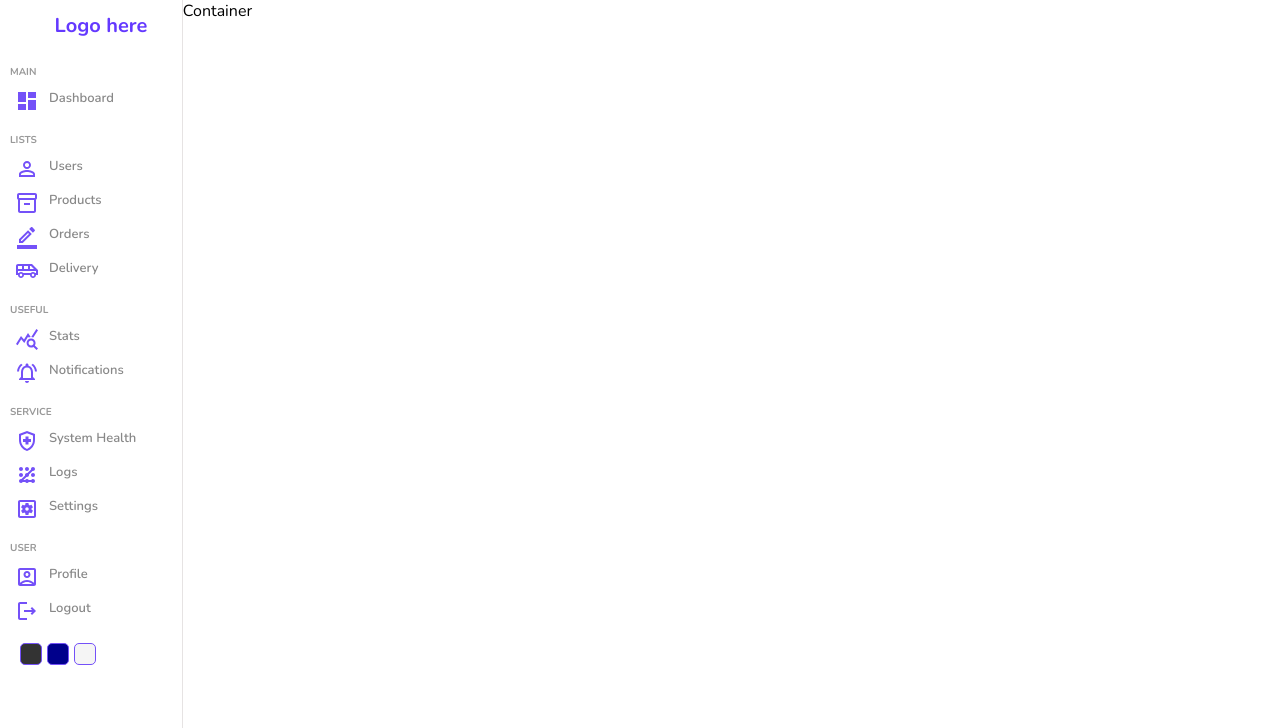
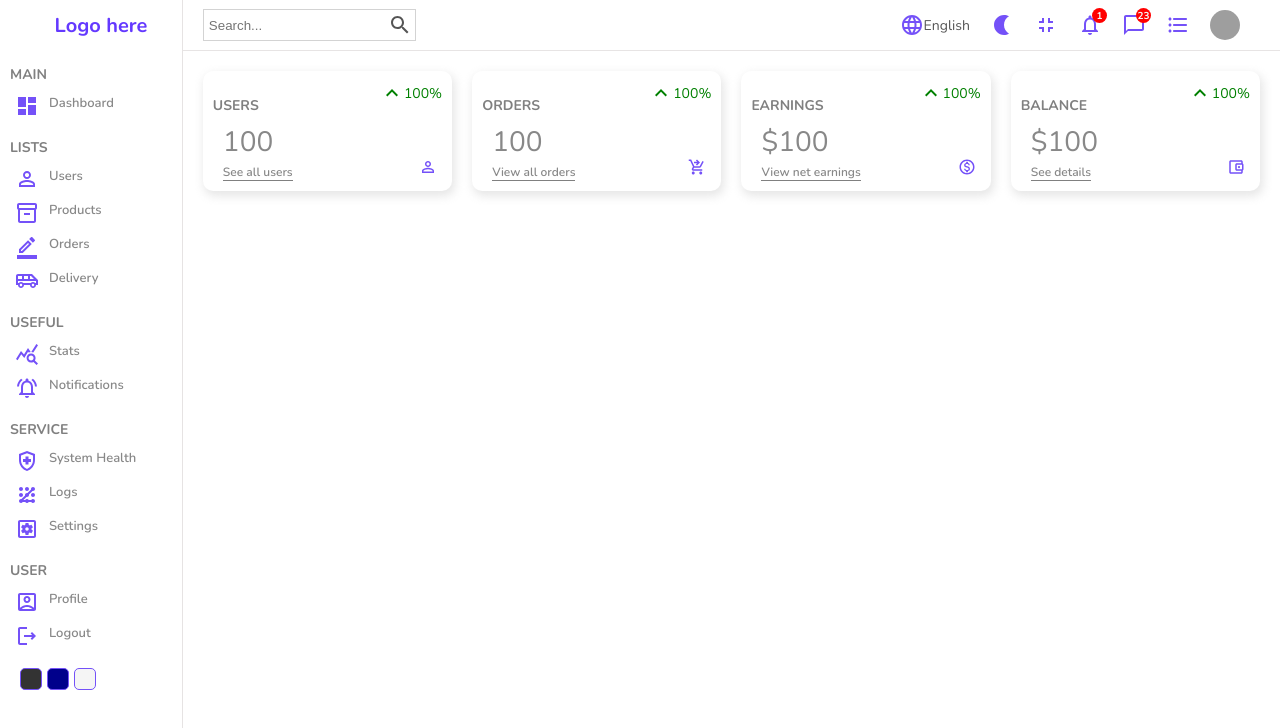
Before and after one commit to AlexDent42/react-admin, a React (Create React App) app: page / in a window 1280 px wide. Shown: the top 728 px of the page. Built offline with nearby package versions, Linux system fonts and the light colour scheme; grey boxes are pictures that could not be loaded.

Commit message:
top charts finished

```diff
--- a/src/components/navbar/Navbar.jsx
+++ b/src/components/navbar/Navbar.jsx
@@ -1,9 +1,51 @@
 import React from 'react'
 import './navbar.css'
+import SearchIcon from '@mui/icons-material/Search';
+import LanguageIcon from '@mui/icons-material/Language';
+import NightlightIcon from '@mui/icons-material/Nightlight';
+import FullscreenExitIcon from '@mui/icons-material/FullscreenExit';
+import NotificationsNoneIcon from '@mui/icons-material/NotificationsNone';
+import ChatBubbleOutlineIcon from '@mui/icons-material/ChatBubbleOutline';
+import FormatListBulletedRoundedIcon from '@mui/icons-material/FormatListBulletedRounded';
 
 const Navbar = () => {
   return (
-    <div>Navbar</div>
+    <div className="navbar">
+      <div className="wrapper">
+        <div className="search">
+          <input type="text" placeholder='Search...' />
+          <SearchIcon/>
+        </div>
+          <div className="items">
+            <div className="item">
+              <LanguageIcon className="icon"/>
+              English
+            </div>
+            <div className="item">
+              <NightlightIcon className="icon"/>
+            </div>
+            <div className="item">
+              <FullscreenExitIcon className="icon"/>
+              </div>
+              <div className="item">
+              <NotificationsNoneIcon className="icon"/>
+              <div className="counter">1</div>
+
+              </div>
+              <div className="item">
+              <ChatBubbleOutlineIcon className="icon"/>
+              <div className="counter">23</div>
+              </div>
+              <div className="item">
+              <FormatListBulletedRoundedIcon className="icon"/>
+              </div>
+              <div className="item">
+              <img src="https://images.pexels.com/photos/941693/pexels-photo-941693.jpeg" alt="" className='avatar'/>
+              </div>
+          </div>
+
+      </div>
+    </div>
   )
 }
 
--- a/src/components/navbar/navbar.css
+++ b/src/components/navbar/navbar.css
@@ -0,0 +1,71 @@
+.navbar {
+    height: 50px;
+    border-bottom:0.5px solid rgb(231,228,228);
+    display: flex;
+    align-items: center;
+    font-size: 14px;
+    color:#555;
+}
+
+.wrapper {
+    width: 100%;
+    padding: 20px;
+    display: flex;
+    align-items: center;
+    justify-content: space-between;
+
+
+}
+
+.search {
+    display: flex;
+    align-items: center;
+    border: 0.5px solid lightgray;
+    padding: 3px;
+}
+
+.items {
+    display: flex;
+    align-items: center;
+}
+
+.item {
+    display: flex;
+    align-items: center;
+    margin-right: 20px ;
+    position: relative;
+
+}
+
+.icon {
+    font-size: 20px;
+}
+
+
+input {
+    border: none;
+    outline: none;
+    background: transparent;
+}
+
+.avatar {
+    width: 30px;
+    height: 30px;
+    border-radius: 50%;
+}
+
+.items > .item > .counter {
+    width: 15px;
+    height: 15px;
+    background-color: red;
+    border-radius:50%;
+    color:whitesmoke;
+    display: flex;
+    align-items: center;
+    justify-content: center;
+    font-size: 10px;
+    font-weight: bold;
+    position: absolute;
+    top: -5px;
+    right: -5px;
+}
--- /dev/null
+++ b/src/components/widget/Widget.jsx
@@ -0,0 +1,73 @@
+import "./widget.css"
+import KeyboardArrowUpOutlinedIcon from '@mui/icons-material/KeyboardArrowUpOutlined';
+import PersonOutlineOutlinedIcon from '@mui/icons-material/PersonOutlineOutlined';
+import AccountBalanceWalletOutlinedIcon from '@mui/icons-material/AccountBalanceWalletOutlined';
+import ShoppingCartCheckoutOutlinedIcon from '@mui/icons-material/ShoppingCartCheckoutOutlined';
+import MonetizationOnOutlinedIcon from '@mui/icons-material/MonetizationOnOutlined';
+
+
+const Widget = ({type}) => {
+
+let data;
+
+//temporary
+const amount = 100;
+const diff = 100;
+
+switch(type){
+    case "user":
+        data = {
+            title: "USERS",
+            isMoney:false,
+            link: "See all users",
+            icon: <PersonOutlineOutlinedIcon className="icon"/>,
+        };
+        break;
+        case "order":
+        data = {
+            title: "ORDERS",
+            isMoney:false,
+            link: "View all orders",
+            icon: <ShoppingCartCheckoutOutlinedIcon className="icon"/>,
+        };
+        break;
+        case "earning":
+            data = {
+                title: "EARNINGS",
+                isMoney:true,
+                link: "View net earnings",
+                icon: <MonetizationOnOutlinedIcon className="icon"/>,
+            };
+            break;
+        case "balance":
+            data = {
+                title: "BALANCE",
+                isMoney:true,
+                link: "See details",
+                icon: <AccountBalanceWalletOutlinedIcon className="icon"/>,
+            };
+            break;
+        default:
+        break;
+}
+
+
+  return (
+   <div className="widget">
+       <div className="left">
+           <span className="title">{data.title}</span>
+           <span className="counter">{data.isMoney && "$"}{amount}</span>
+           <span className="link">{data.link}</span>
+       </div>
+       <div className="right">
+          <div className="percentage positive">
+              <KeyboardArrowUpOutlinedIcon/>
+              {diff}%
+          </div>
+          {data.icon}
+       </div>
+   </div>
+  );
+};
+
+export default Widget;
--- /dev/null
+++ b/src/components/widget/widget.css
@@ -0,0 +1,53 @@
+.widget {
+    display: flex;
+    flex: 1;
+    padding: 10px;
+    justify-content: space-between;
+    -webkit-box-shadow:2px 4px 10px 1px rgba(0,0,0,0.47);
+    box-shadow: 2px 4px 10px 1px rgba(201,201,201,0.47);
+    border-radius: 10px;
+    height: 100px;
+}
+
+.left, .right {
+    display: flex;
+    flex-direction: column;
+    justify-content: space-between;
+
+}
+.title{
+    font-weight: bold;
+    font-size: 14px;
+    color: gray;
+}
+
+.counter {
+    font-size: 28px;
+    font-weight: 300;
+}
+
+.link {
+    font-size: 12px;
+    border-bottom:1px solid gray;
+    width:max-content;
+}
+
+.percentage {
+    display: flex;
+    align-items: center;
+    font-size: 14px;
+}
+.percentage.positive{
+    color:green;
+}
+
+.percentage.negative {
+    color: red;
+}
+
+.widget > .right > .icon {
+    font-size: 18px;
+    padding: 5px;
+    border-radius: 5px;
+    align-self: flex-end;
+}
--- a/src/pages/home/Home.jsx
+++ b/src/pages/home/Home.jsx
@@ -1,13 +1,24 @@
 import React from 'react'
 import './home.css'
 import Sidebar from "../../components/sidebar/Sidebar"
+import Navbar from '../../components/navbar/Navbar'
+import Widget from '../../components/widget/Widget'
 
 
 const Home = () => {
   return (
    <div className="home">
      <Sidebar />
-     <div className="homeCOntainer">Container</div>
+
+     <div className="homeContainer">
+       <Navbar/>
+       <div className="widgets">
+          <Widget type="user"/>
+          <Widget type="order"/>
+          <Widget type="earning"/>
+          <Widget type="balance"/>
+       </div>
+       </div>
    </div>
   )
 }
--- a/src/pages/home/home.css
+++ b/src/pages/home/home.css
@@ -4,6 +4,8 @@
 
 }
 
-.homeContainer {
-
+.widgets {
+    display: flex;
+    padding: 20px;
+    gap: 20px;
 }
```
